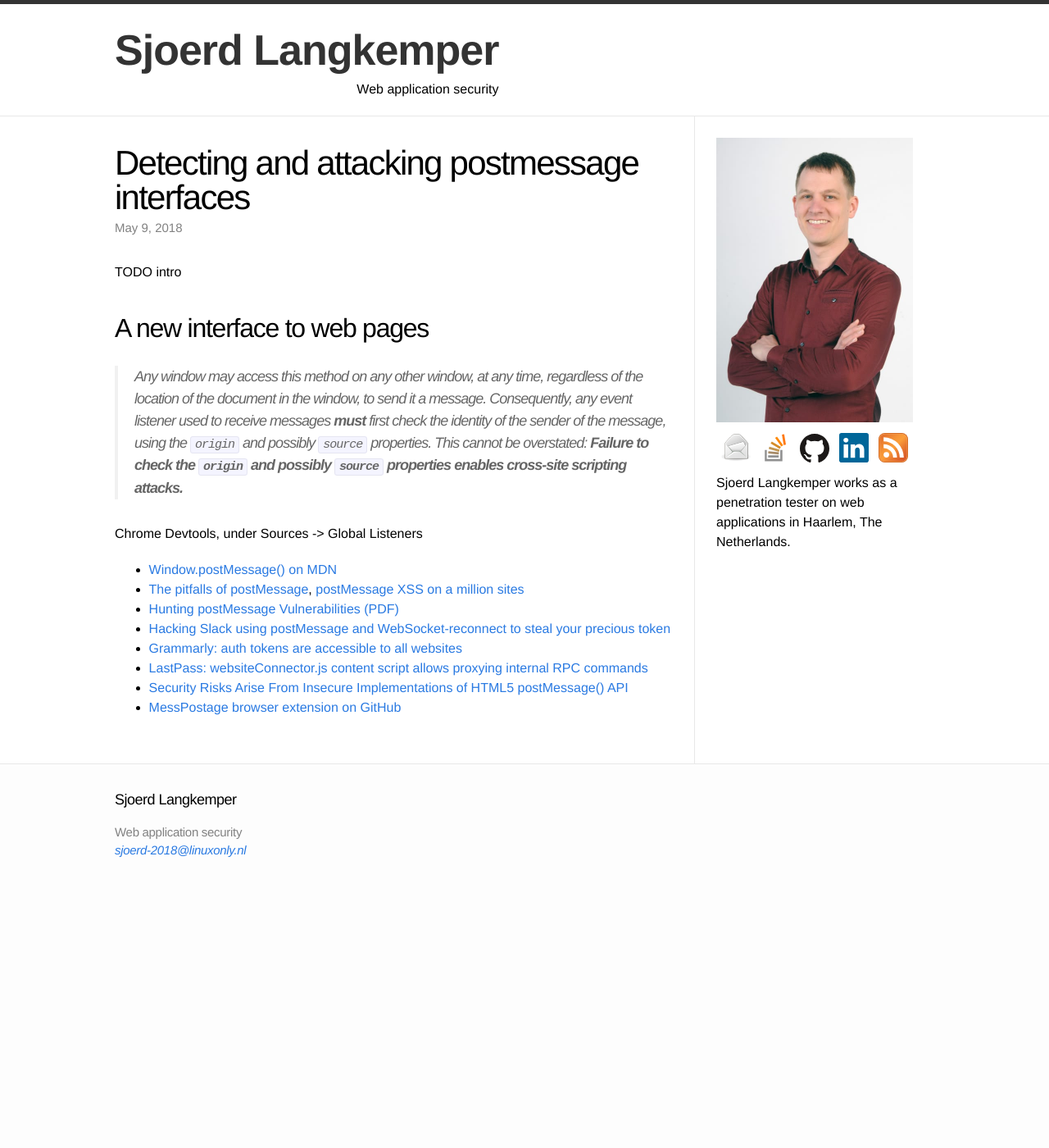
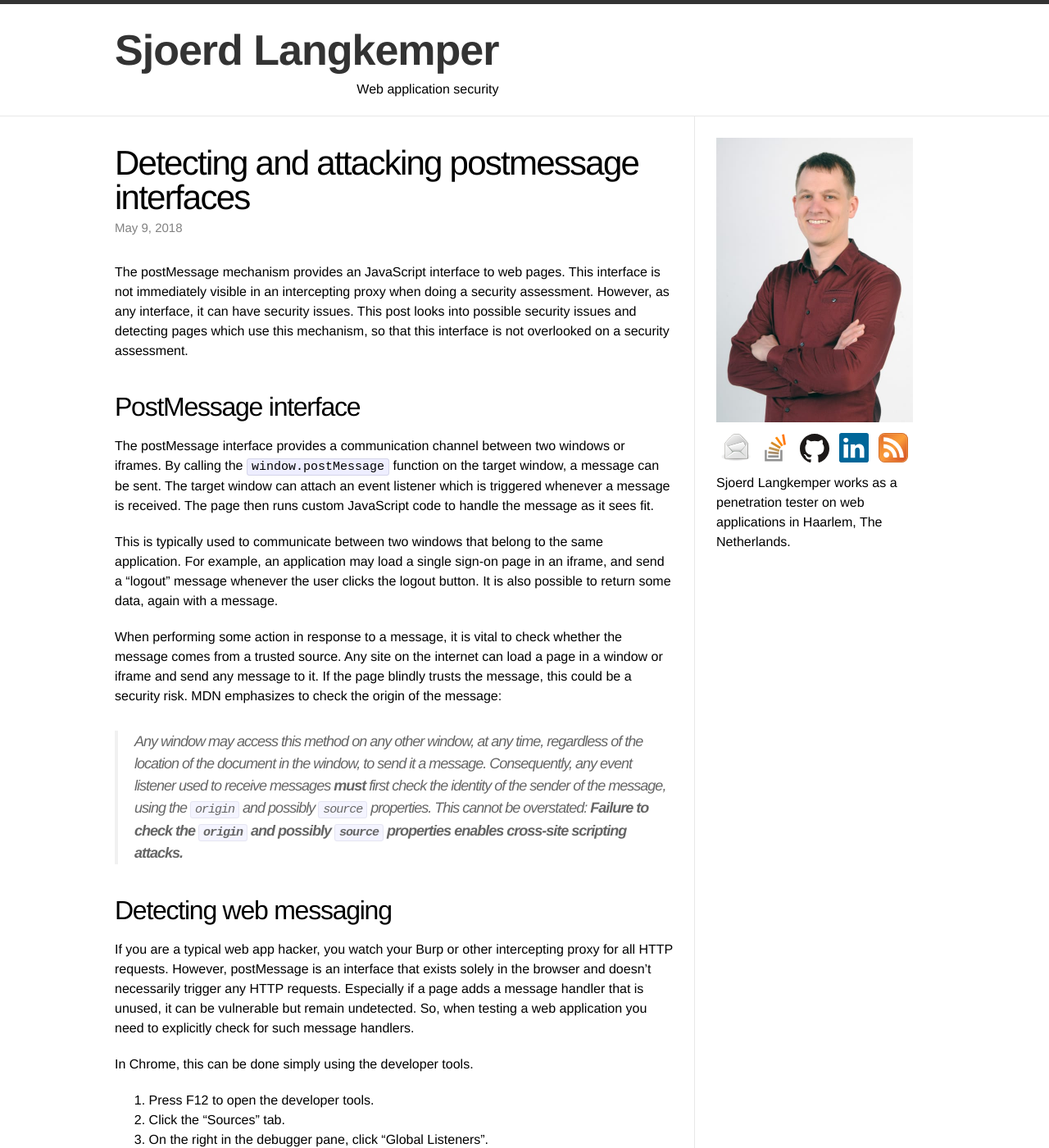
Before and after one commit to Sjord/Sjord.github.io, a Jekyll site: the page built from _posts/2018-03-26-attacking-postmessage-interfaces.md, in a window 1280 px wide and 1400 px high. Shown: the whole window at 82% size. Built offline with Jekyll 4.4.1, drawn with Linux system fonts in a browser that asks for light colours; some of the changed text lies outside the part shown.

Commit message:
PostMessage post

```diff
--- a/_posts/2018-03-26-attacking-postmessage-interfaces.md
+++ b/_posts/2018-03-26-attacking-postmessage-interfaces.md
@@ -5,15 +5,48 @@
 date: 2018-05-09
 ---
 
-TODO intro
+The postMessage mechanism provides an JavaScript interface to web pages. This interface is not immediately visible in an intercepting proxy when doing a security assessment. However, as any interface, it can have security issues. This post looks into possible security issues and detecting pages which use this mechanism, so that this interface is not overlooked on a security assessment.
 
 <!-- photo source https://pxhere.com/en/photo/814182 -->
 
-## A new interface to web pages
+## PostMessage interface
+
+The postMessage interface provides a communication channel between two windows or iframes. By calling the `window.postMessage` function on the target window, a message can be sent. The target window can attach an event listener which is triggered whenever a message is received. The page then runs custom JavaScript code to handle the message as it sees fit.
+
+This is typically used to communicate between two windows that belong to the same application. For example, an application may load a single sign-on page in an iframe, and send a "logout" message whenever the user clicks the logout button. It is also possible to return some data, again with a message.
+
+When performing some action in response to a message, it is vital to check whether the message comes from a trusted source. Any site on the internet can load a page in a window or iframe and send any message to it. If the page blindly trusts the message, this could be a security risk. MDN emphasizes to check the origin of the message:
 
 > Any window may access this method on any other window, at any time, regardless of the location of the document in the window, to send it a message. Consequently, any event listener used to receive messages **must** first check the identity of the sender of the message, using the `origin` and possibly `source` properties. This cannot be overstated: **Failure to check the `origin` and possibly `source` properties enables cross-site scripting attacks.**
 
-Chrome Devtools, under Sources -> Global Listeners
+## Detecting web messaging
+
+If you are a typical web app hacker, you watch your Burp or other intercepting proxy for all HTTP requests. However, postMessage is an interface that exists solely in the browser and doesn't necessarily trigger any HTTP requests. Especially if a page adds a message handler that is unused, it can be vulnerable but remain undetected. So, when testing a web application you need to explicitly check for such message handlers.
+
+In Chrome, this can be done simply using the developer tools.
+
+1. Press F12 to open the developer tools.
+1. Click the "Sources" tab.
+1. On the right in the debugger pane, click "Global Listeners".
+1. Open "message" to show message handlers.
+
+<img src="/images/chrome-message-event-listener.png" alt="Chrome devtools shows message event listeners">
+
+## Using a browser plugin
+
+The method above clearly shows the message handlers, but it would require checking the event listeners on every page. Instead, it would be nice if we got some notification that a page uses messaging, so that we are reminded to test this.
+
+That is the idea behind my [MessPostage browser extension](https://github.com/Sjord/messpostage). As soon as it detects messaging if displays a red icon in the toolbar:
+
+<img src="/images/messpostage-toolbar.png" alt="A red envelope with a red number is shown in the browser toolbar">
+
+The plugin is currently a bit rough, but it works in notifying the user when messages are used. You can install this plugin and then forget about messaging until the icon turns red.
+
+## Conclusion
+
+Web messaging is a mechanism for message passing between windows. It can introduce security vulnerabilities if it blindly trusts messages. The MessPostage plugin reminds you to check for such kind of vulnerabilities whenever a page uses messages.
+
+## Read more
 
 * [Window.postMessage() on MDN](https://developer.mozilla.org/en-US/docs/Web/API/Window/postMessage)
 * [The pitfalls of postMessage](https://labs.detectify.com/2016/12/08/the-pitfalls-of-postmessage/), [postMessage XSS on a million sites](https://labs.detectify.com/2016/12/15/postmessage-xss-on-a-million-sites/)
```
Also changed, not shown: images/chrome-message-event-listener.png (added), images/messpostage-toolbar.png (added).
